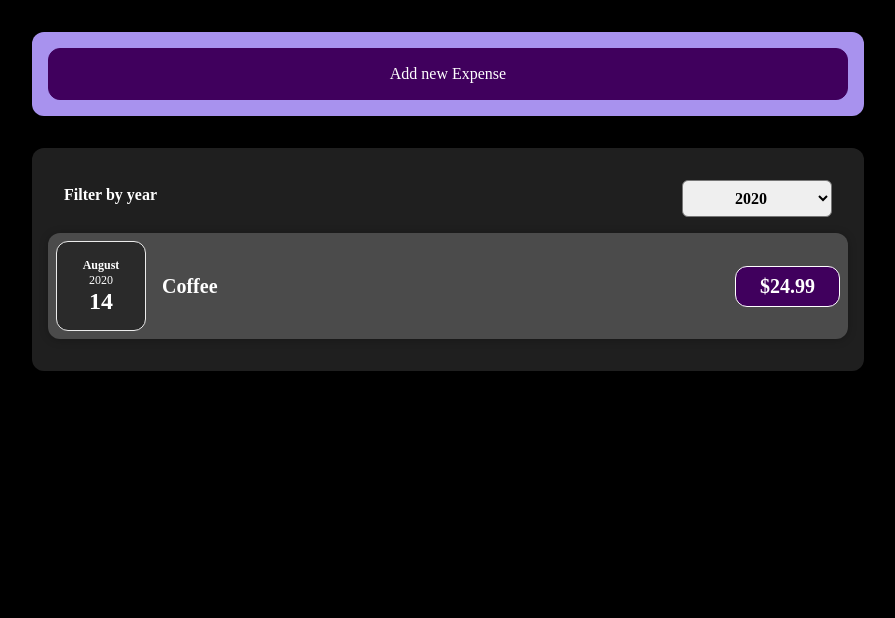
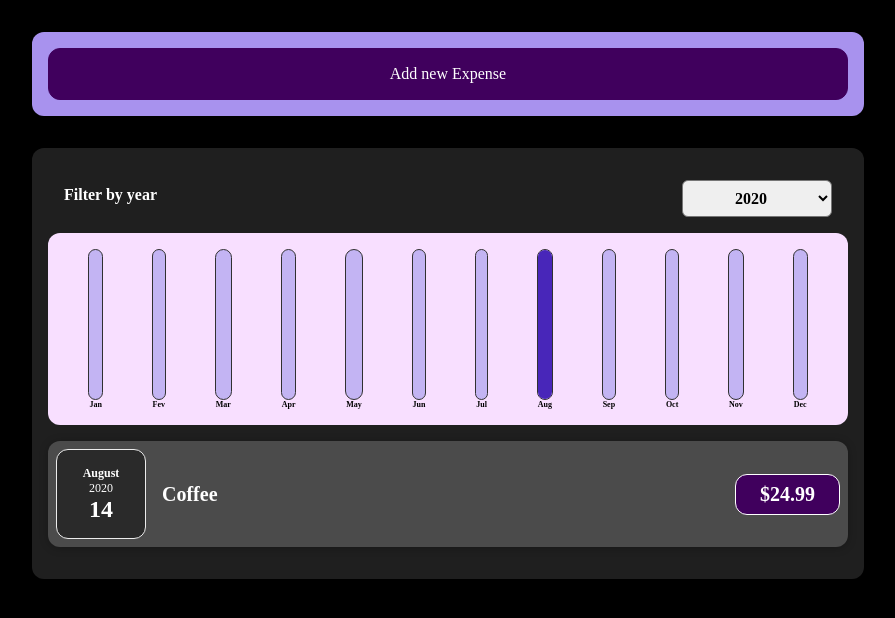
Before and after one commit to thiagohrcosta/my-expenses-React, a React (Create React App) app: page / in a window 1280 px wide. Shown: the top 618 px of the page, without its empty margins (192-1087 px from the left). Built offline with nearby package versions, Linux system fonts and the light colour scheme.

Commit message:
Project Completed

```diff
--- /dev/null
+++ b/src/components/Chart/Chart.css
@@ -0,0 +1,9 @@
+.chart {
+  padding: 1rem;
+  border-radius: 12px;
+  background-color: #f8dfff;
+  text-align: center;
+  display: flex;
+  justify-content: space-around;
+  height: 10rem;
+}
--- /dev/null
+++ b/src/components/Chart/Chart.js
@@ -0,0 +1,24 @@
+import React from 'react';
+import ChartBar from './ChartBar';
+
+import "./Chart.css";
+
+const Chart = props => {
+  const dataPointValues = props.dataPoints.map(dataPoint => dataPoint.value);
+  const totalMaximum = Math.max(...dataPointValues);
+
+  return (
+    <div className="chart">
+      {props.dataPoints.map((dataPoint) => (
+        <ChartBar
+          key={dataPoint.label}
+          value={dataPoint.value}
+          maxValue={totalMaximum}
+          label={dataPoint.label}
+          />
+          ))}
+    </div>
+  )
+}
+
+export default Chart;
--- /dev/null
+++ b/src/components/Chart/ChartBar.css
@@ -0,0 +1,30 @@
+.chart-bar {
+  height: 100%;
+  display: flex;
+  flex-direction: column;
+  align-items: center;
+}
+
+.chart-bar__inner {
+  height: 100%;
+  width: 100%;
+  border: 1px solid #313131;
+  border-radius: 12px;
+  background-color: #c3b4f3;
+  overflow: hidden;
+  display: flex;
+  flex-direction: column;
+  justify-content: flex-end;
+}
+
+.chart-bar__fill {
+  background-color: #4826b9;
+  width: 100%;
+  transition: all 0.3s ease-out;
+}
+
+.chart-bar__label {
+  font-weight: bold;
+  font-size: 0.5rem;
+  text-align: center;
+}
--- /dev/null
+++ b/src/components/Chart/ChartBar.js
@@ -0,0 +1,27 @@
+import React from 'react';
+
+import "./ChartBar.css";
+
+const ChartBar = (props) => {
+
+  let barFillHeight = '0%';
+
+  if(props.maxValue > 0){
+    barFillHeight = Math.round((props.value / props.maxValue) * 100) + '%';
+  }
+
+  return (
+    <div className="chart-bar">
+      <div className="chart-bar__inner">
+        <div className="chart-bar__fill" style={{height: barFillHeight}}>
+
+        </div>
+      </div>
+        <div className="chart-bar__label">
+          {props.label}
+        </div>
+    </div>
+  );
+}
+
+export default ChartBar;
--- a/src/components/Expenses/Expenses.js
+++ b/src/components/Expenses/Expenses.js
@@ -2,6 +2,7 @@
 
 import Card from '../UI/Card';
 import './Expenses.css';
+import ExpensesChart from './ExpensesChart';
 import ExpensesFilter from './ExpensesFilter';
 import ExpensesList from './ExpensesList';
 
@@ -24,6 +25,7 @@
         selected={filteredYear}
         onChangeFilter={filterChangeHanlder}
       />
+      <ExpensesChart expenses={filteredExpenses} />
       <ExpensesList items={filteredExpenses} />
       </Card>
     </div>
--- /dev/null
+++ b/src/components/Expenses/ExpensesChart.js
@@ -0,0 +1,30 @@
+import React from 'react';
+import Chart from '../Chart/Chart';
+
+const ExpensesChart = (props) => {
+  const chartDataPoints = [
+    { label: "Jan", value: 0},
+    { label: "Fev", value: 0},
+    { label: "Mar", value: 0},
+    { label: "Apr", value: 0},
+    { label: "May", value: 0},
+    { label: "Jun", value: 0},
+    { label: "Jul", value: 0},
+    { label: "Aug", value: 0},
+    { label: "Sep", value: 0},
+    { label: "Oct", value: 0},
+    { label: "Nov", value: 0},
+    { label: "Dec", value: 0},
+  ];
+
+  for (const expense of props.expenses){
+    const expenseMonth = expense.date.getMonth();
+    chartDataPoints[expenseMonth].value += expense.amount;
+  }
+
+  return(
+    <Chart dataPoints={chartDataPoints}/>
+  )
+}
+
+export default ExpensesChart;
```
